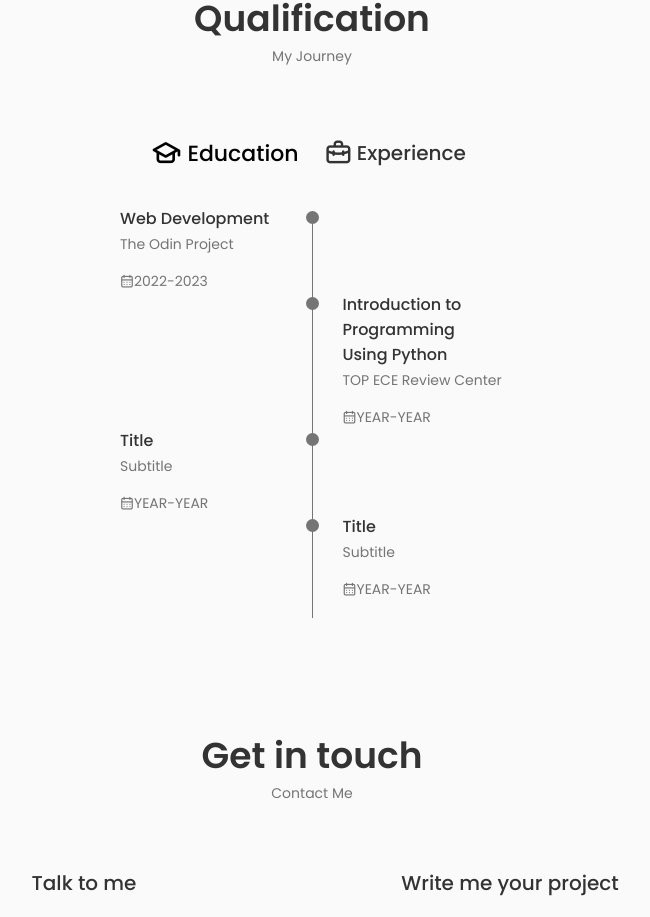
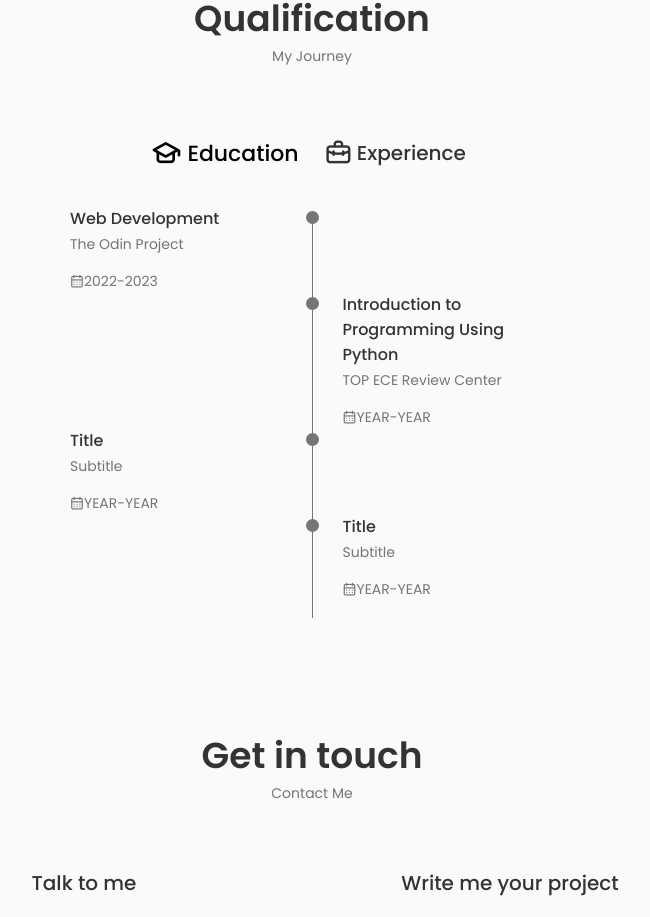
Before and after one commit to hayaman3/portfolio, a React (Create React App) app: page / in a window 1280 px wide. Shown: the part 1897-2814 px from the top of the page, without its empty margins (328-978 px from the left). Built offline with nearby package versions, Linux system fonts and the light colour scheme.

Commit message:
fixed layout bug in Qualification component

```diff
--- a/src/components/qualification/qualification.css
+++ b/src/components/qualification/qualification.css
@@ -1,6 +1,5 @@
 .qualification-container {
   margin: 0 auto;
-  max-width: 768px;
 }
 
 .qualification-tabs {
@@ -92,8 +91,8 @@
 /* For large devices */
 @media screen and (max-width: 992px) {
   .qualification-container {
-    margin-left: auto;
-    margin-right: auto;
+    /* margin-left: var(--mb-1-5);
+    margin-right: var(--mb-1-5); */
   }
 }
 
```
